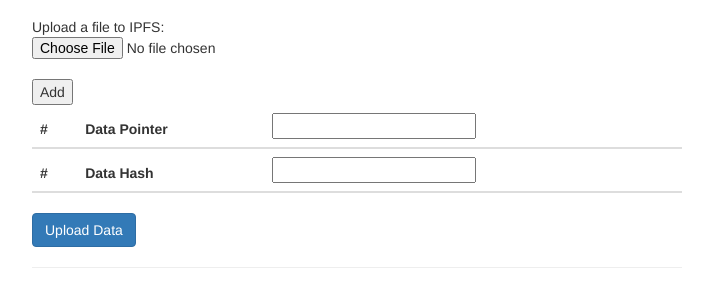
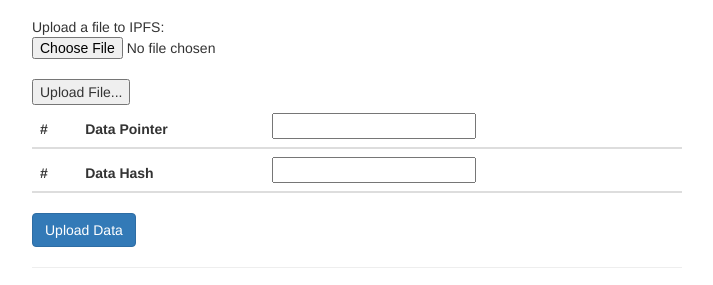
Before and after one commit to nguyentb/Ethereum_PersonalDataManagement, a plain HTML site: page index.html in a window 1280 px wide. Shown: the part 266-551 px from the top of the page, without its empty margins (283-996 px from the left). Drawn offline with nearby package versions, Linux system fonts and the light colour scheme; no server answers.

Commit message:
Update index.html

```diff
--- a/index.html
+++ b/index.html
@@ -45,7 +45,7 @@
                 Upload a file to IPFS:<br>
                 <input type="file" id="useradd_file"><br>
             </form>
-            <button type="button" id="useraddbutton">Add</button>
+            <button type="button" id="useraddbutton">Upload File...</button>
         </div>
 
         <div id="uploadinfo" class="form-group" style="width: 650px;">
```
